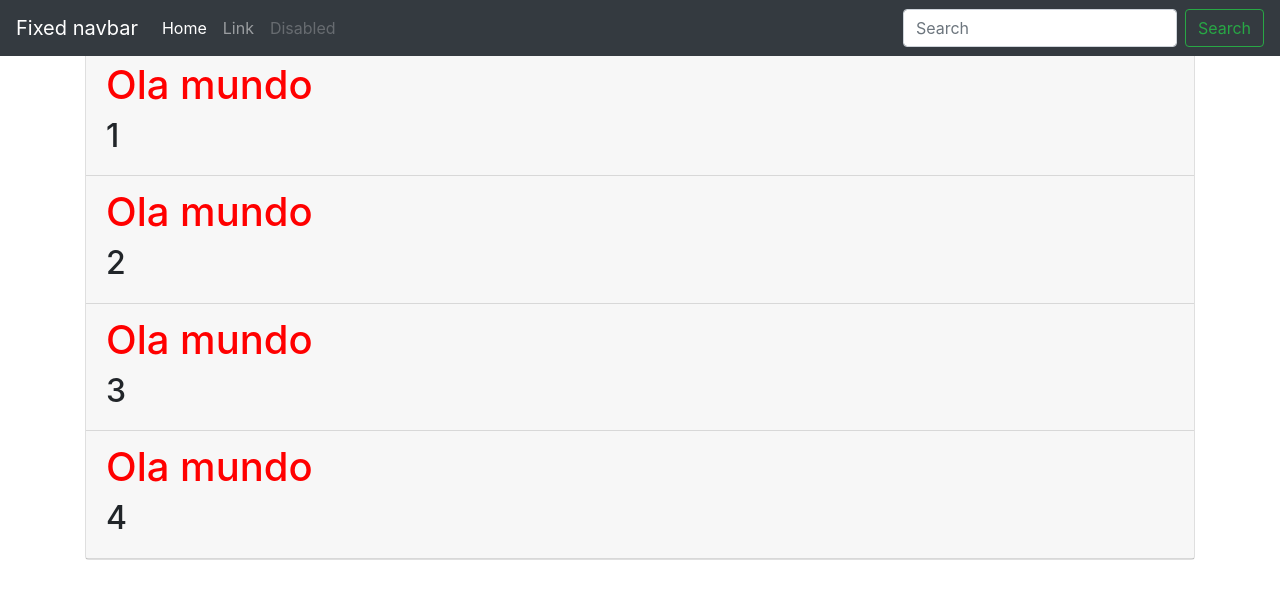
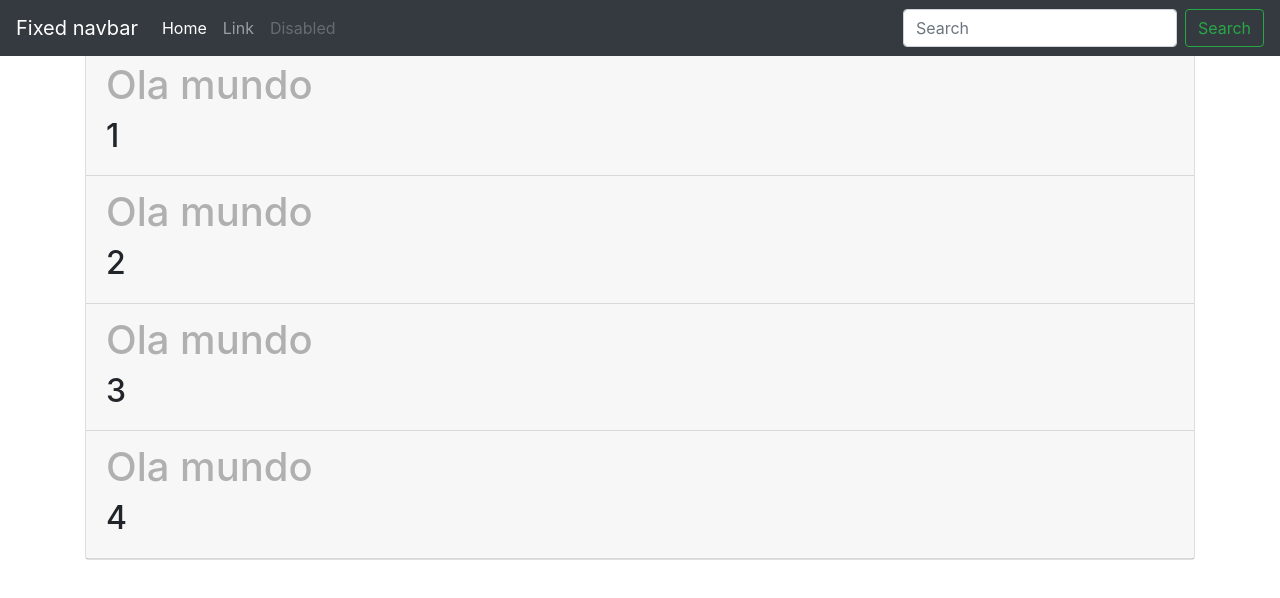
Before and after one commit to PedroPaiao/simple-note, an Angular app: page / in a window 1280 px wide. Shown: the top 598 px of the page. Built offline with nearby package versions, Linux system fonts and the light colour scheme.

Commit message:
[UPDATE] Adding style

```diff
--- a/src/app/components/jumbletron-demonstration/jumbletron-demonstration.component.scss
+++ b/src/app/components/jumbletron-demonstration/jumbletron-demonstration.component.scss
@@ -1,3 +1,5 @@
+@import '../../../assets/style.scss';
+
 .red-class {
-    color: red;
+    color: $primaryColor;
 }
--- /dev/null
+++ b/src/assets/style.scss
@@ -0,0 +1,2 @@
+$primaryColor: rgb(177, 176, 176);
+$secondaryColor: rgb(97, 93, 93);
```
